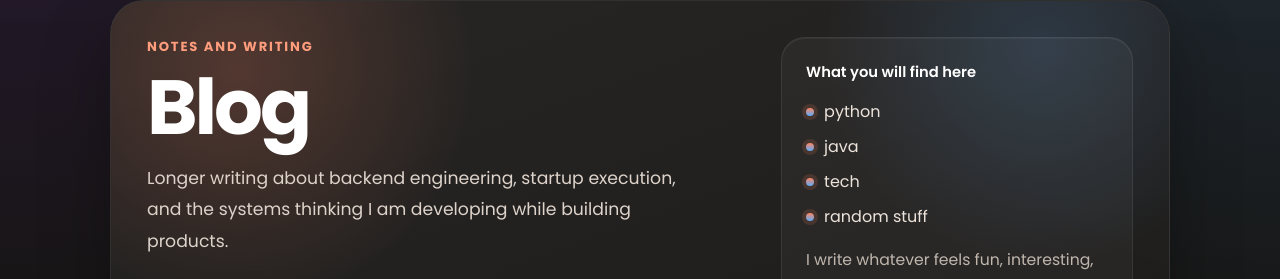
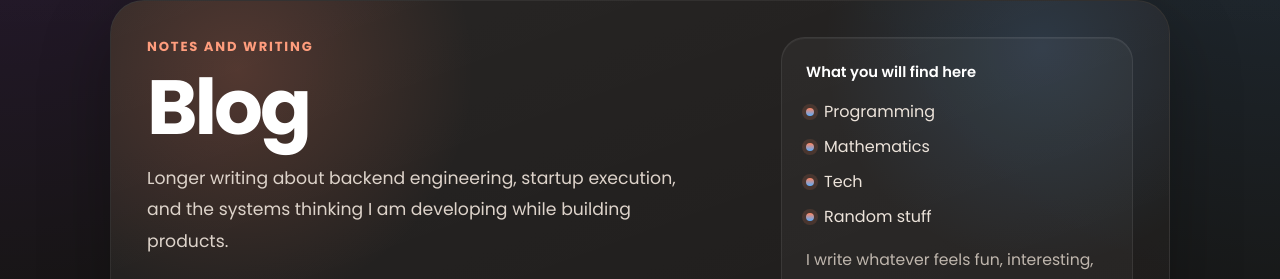
Before and after one commit to DUT1K1/personal-website, an Astro site: page /blog in a window 1280 px wide. Shown: the part 148-427 px from the top of the page. Built offline with nearby package versions, Linux system fonts and the light colour scheme; Astro itself is replaced by a stand-in of ours.

Commit message:
modify what wyou will find here section in blogs

```diff
--- a/src/pages/blog/index.astro
+++ b/src/pages/blog/index.astro
@@ -20,7 +20,7 @@ const posts = (await getCollection("blog", ({ data }) => !data.draft))
     readingTime: getReadingTime(post.body),
   }));
 
-const topicPreview = ["python", "java", "tech", "random stuff"];
+const topicPreview = ["Programming", "Mathematics", "Tech", "Random stuff"];
 ---
 
 <BlogLayout
```
